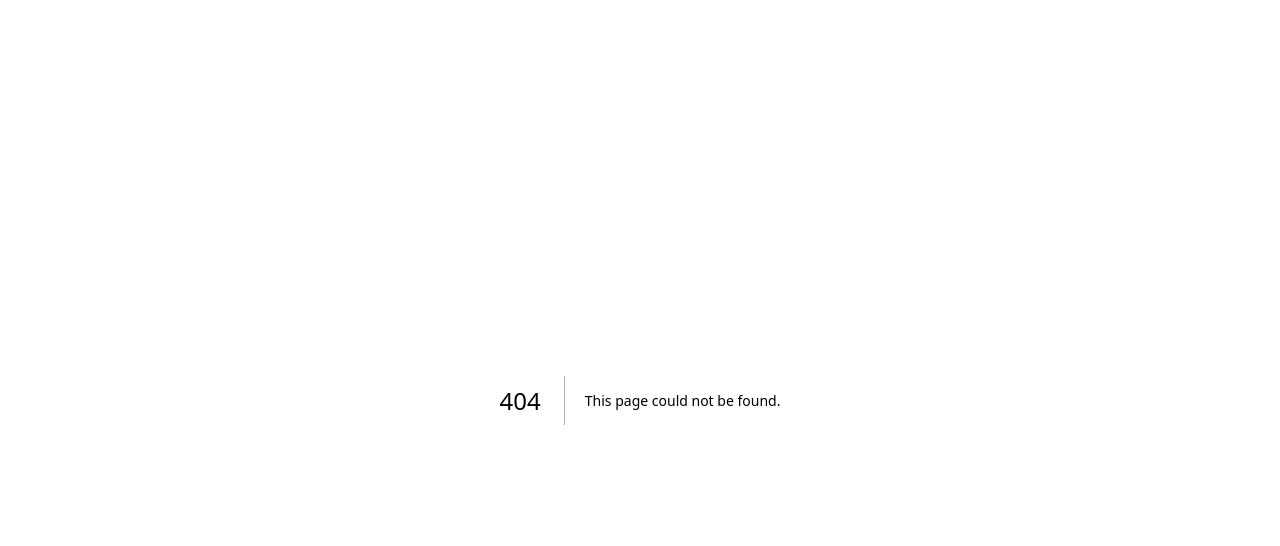
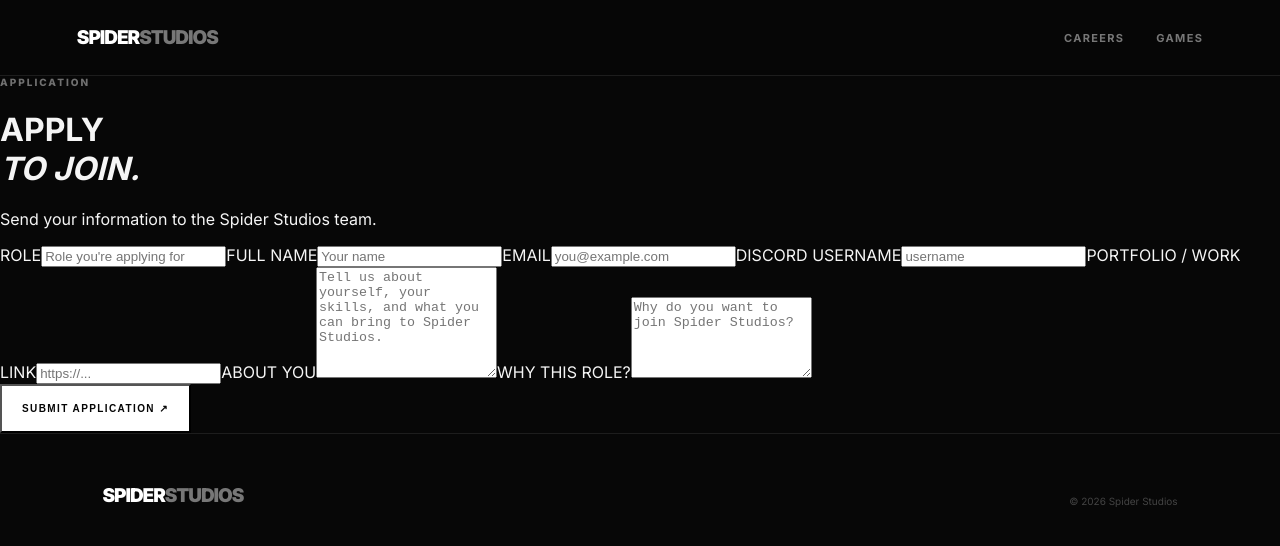
Before and after one commit to kambreyacc-sketch/spider-studios, a Next.js app: page /apply in a window 1280 px wide. Before the commit this address had no page. Shown: the top 546 px of the page. Built offline with nearby package versions, Linux system fonts and the light colour scheme.

Commit message:
Add Spider Studios careers applications and submissions

```diff
--- /dev/null
+++ b/app/apply/page.tsx
@@ -0,0 +1,46 @@
+"use client";
+
+import { FormEvent, useState } from "react";
+import Link from "next/link";
+
+export default function ApplyPage({ searchParams }: { searchParams: Promise<{ role?: string }> }) {
+  const [role, setRole] = useState("");
+  const [sent, setSent] = useState(false);
+
+  async function loadRole() {
+    const params = await searchParams;
+    setRole(params.role || "");
+  }
+
+  if (!role && typeof window !== "undefined") {
+    void loadRole();
+  }
+
+  function submit(e: FormEvent<HTMLFormElement>) {
+    e.preventDefault();
+    setSent(true);
+  }
+
+  return (
+    <main className="subpage">
+      <nav className="nav"><Link className="brand" href="/">SPIDER<span>STUDIOS</span></Link><div className="navlinks"><Link href="/careers">Careers</Link><Link href="/#games">Games</Link></div></nav>
+      <header className="pageHero compact"><p className="eyebrow">APPLICATION</p><h1>APPLY<br /><em>TO JOIN.</em></h1><p>Send your information to the Spider Studios team.</p></header>
+
+      {sent ? (
+        <section className="formWrap success"><div className="successIcon">✓</div><h2>APPLICATION RECEIVED</h2><p>Your application has been submitted on this site. We'll review the information you provided.</p><Link className="button" href="/careers">BACK TO CAREERS ↗</Link></section>
+      ) : (
+        <form className="formWrap" onSubmit={submit}>
+          <label>ROLE<input value={role} onChange={(e)=>setRole(e.target.value)} placeholder="Role you're applying for" required /></label>
+          <label>FULL NAME<input name="name" placeholder="Your name" required /></label>
+          <label>EMAIL<input type="email" name="email" placeholder="you@example.com" required /></label>
+          <label>DISCORD USERNAME<input name="discord" placeholder="username" /></label>
+          <label>PORTFOLIO / WORK LINK<input type="url" name="portfolio" placeholder="https://..." /></label>
+          <label>ABOUT YOU<textarea name="about" rows={7} placeholder="Tell us about yourself, your skills, and what you can bring to Spider Studios." required /></label>
+          <label>WHY THIS ROLE?<textarea name="why" rows={5} placeholder="Why do you want to join Spider Studios?" required /></label>
+          <button className="button" type="submit">SUBMIT APPLICATION ↗</button>
+        </form>
+      )}
+      <footer><Link className="brand" href="/">SPIDER<span>STUDIOS</span></Link><small>© {new Date().getFullYear()} Spider Studios</small></footer>
+    </main>
+  );
+}
```
